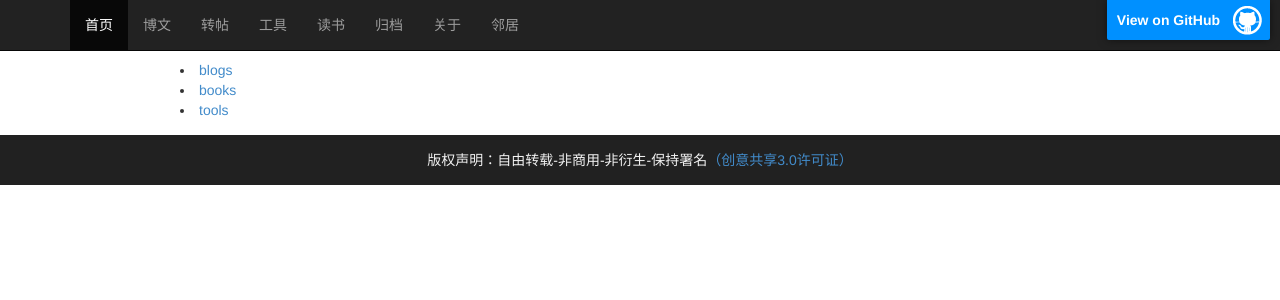
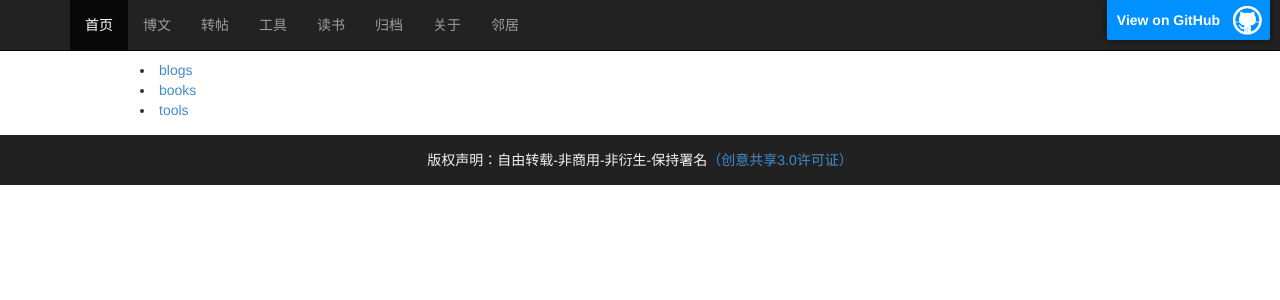
Before and after one commit to sheleng/sheleng.github.io, a Jekyll site: the page built from index.html, in a window 1280 px wide. Shown: the top 300 px of the page. Built offline with Jekyll 4.4.1, drawn with Linux system fonts in a browser that asks for light colours.

Commit message:
修改页面的布局

```diff
--- a/public/css/style.css
+++ b/public/css/style.css
@@ -27,10 +27,9 @@
 }
 
 #page_content{
-  margin-left: 100px;
-  margin-right: 100px;
-  padding-left: 80px;
-  padding-right: 80px;
+  margin-left: auto;
+  margin-right: auto;
+  max-width: 1000px;
 }
 
 .post_date{
```
